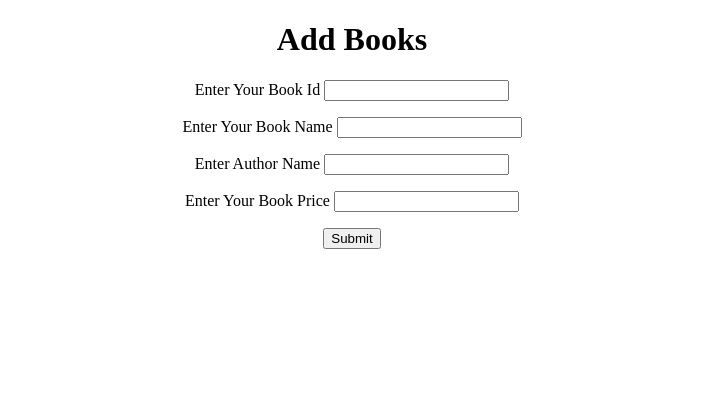
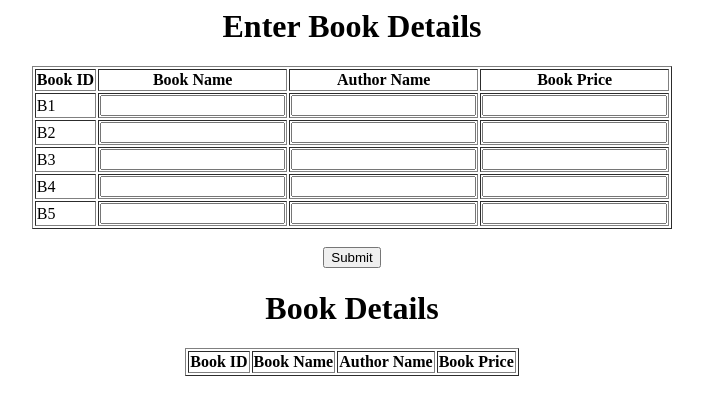
Before and after one commit to joyalshaji135/Php-Crud-Operation, a PHP site: page / in a window 1280 px wide. Shown: the top 415 px of the page, without its empty margins (288-991 px from the left). Run offline with PHP 8.4, Linux system fonts and the light colour scheme; lists and menus that the app fills with data are empty.

Commit message:
Array is Almost Completed

```diff
--- a/MCA-Lab-Questions/Array_Using_Library/index.php
+++ b/MCA-Lab-Questions/Array_Using_Library/index.php
@@ -1,39 +1,71 @@
-<!DOCTYPE html>
-<html lang="en">
-<head>
-    <meta charset="UTF-8">
-    <meta name="viewport" content="width=device-width, initial-scale=1.0">
-    <title>Library Management</title>
-</head>
-<body>
-    <center>
-        <h1>Add Books</h1>
-        <form action="index.php" method="post">
-            <p>
-                <label for="book_no">Enter Your Book Id</label>
-                <input type="number" name="id" id="">
-            </p>
-            <p>
-                <label for="book_name">Enter Your Book Name</label>
-                <input type="text" name="book_name" id="">
-            </p>
-            <p>
-                <label for="author_name">Enter Author Name</label>
-                <input type="text" name="author_name" id="">
-            </p>
-            <p>
-                <label for="book_price">Enter Your Book Price</label>
-                <input type="number" name="book_price" id="">
-            </p>
-            <button>Submit</button>
-        </form>
-    </center>
-</body>
-</html>
-
 <?php
 
-if ($_POST) {
 
+    echo "<form action='index.php' method='post'>
+    <center>";
+    echo "<h1> Enter Book Details </h1>
+    <table border='1'>
+    <tbody>
+        <tr>
+            <th>Book ID</th>
+            <th>Book Name</th>
+            <th>Author Name</th>
+            <th>Book Price</th>
+        </tr>";
+    for ($i=1; $i <= 5; $i++) {
+        echo "
+        <tr>
+        <td>B".$i."</td>
+        <td><input type='text' name= book_name$i id=''></td>
+        <td><input type='text' name= author_name$i id=''></td>
+        <td><input type='number' name= book_price$i id=''></td>
+    </tr>
+        ";
+    }
+    echo "</tbody>
+    </table>
+    <br>
+    ";
+    echo "
+    <button>Submit</button>
+    </center>
+    </form>";
 
-}
+    $book_name = array();
+    $author_name = array();
+    $book_price = array();
+    if (isset($_POST['book_name1'],$_POST['author_name1'],$_POST['book_price1'])) {
+    for ($i=1; $i <= 5; $i++) {
+         $book_name[$i] = $_POST['book_name'.$i];
+         $author_name[$i] = $_POST['author_name'.$i];
+         $book_price[$i] = $_POST['book_price'.$i];
+    }
+    }
+    $size = sizeof($book_name);
+    echo "<center>
+    <h1> Book Details </h1>
+    <table border='1'>
+    <tbody>
+        <tr>
+            <th>Book ID</th>
+            <th>Book Name</th>
+            <th>Author Name</th>
+            <th>Book Price</th>
+        </tr>";
+    for ($i=1; $i <= $size; $i++) {
+        echo "
+        <tr>
+        <td>B".$i."</td>
+        <td>".$book_name[$i]."</td>
+        <td>".$author_name[$i]."</td>
+        <td>".$book_price[$i]."</td>
+    </tr>
+        ";
+    }
+    echo "</tbody>
+    </table>
+    <br>
+    </center>
+    </form>";
+
+?>
--- a/MCA-Lab-Questions/Function/index.php
+++ b/MCA-Lab-Questions/Function/index.php
@@ -34,7 +34,7 @@ if ($_POST) {
 
     // Calling on Function
 
-    echo "Addition off Two Numbers :".additions($number1,$number2)."<br>";
+    echo "Addition of Two Numbers :".additions($number1,$number2)."<br>";
     multiplication($number1,$number2);
     $division = division();
     echo "Division of Two Number is :".$division."<br>";
```
Also changed, not shown: MCA-Lab-Questions/Array_Basic_Concept/basic.php (added, +56 -0 lines).
